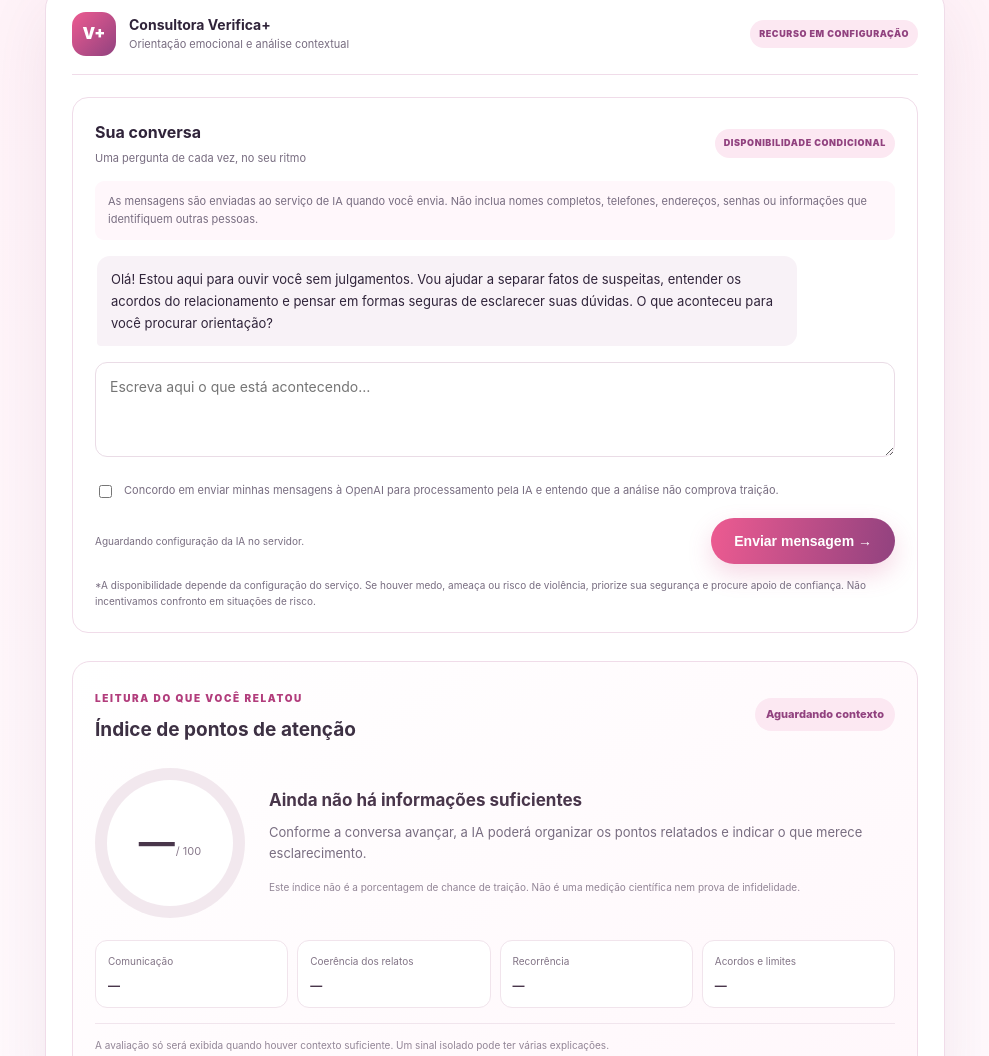
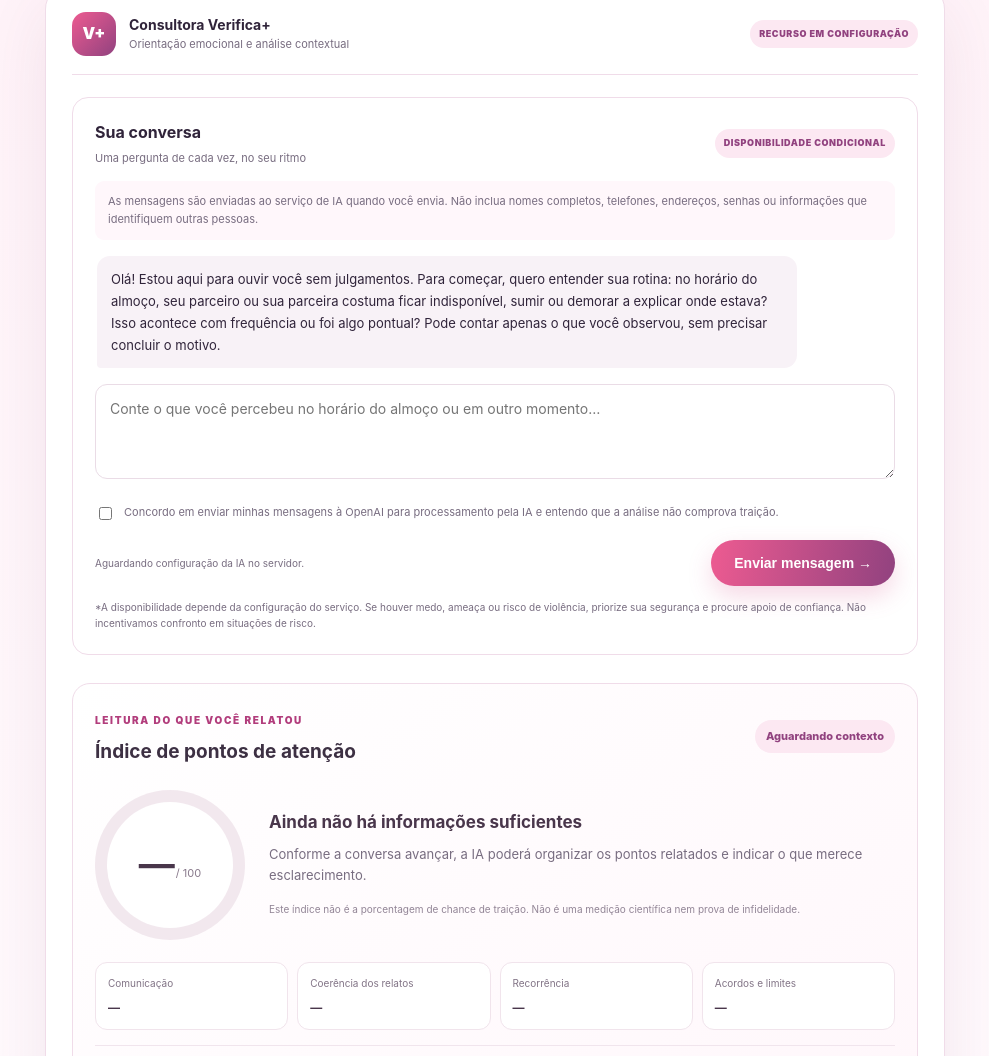
Before and after one commit to fiquericolucas/P-gina-de-consulta-, a plain HTML site: page index.html in a window 1280 px wide. Shown: the part 1926-2982 px from the top of the page, without its empty margins (145-1134 px from the left). Drawn offline with Linux system fonts and the light colour scheme.

Commit message:
Add neutral lunch-time relationship context question to chat

```diff
--- a/index.html
+++ b/index.html
@@ -58,10 +58,10 @@
 <div class="relationship-chat" id="relationship-chat">
 <div class="chat-heading"><div><b>Sua conversa</b><small>Uma pergunta de cada vez, no seu ritmo</small></div><span class="chat-live">DISPONIBILIDADE CONDICIONAL</span></div>
 <div class="chat-privacy">As mensagens são enviadas ao serviço de IA quando você envia. Não inclua nomes completos, telefones, endereços, senhas ou informações que identifiquem outras pessoas.</div>
-<div id="relationship-chat-log" class="chat-log" role="log" aria-live="polite"><div class="chat-bubble assistant">Olá! Estou aqui para ouvir você sem julgamentos. Vou ajudar a separar fatos de suspeitas, entender os acordos do relacionamento e pensar em formas seguras de esclarecer suas dúvidas. O que aconteceu para você procurar orientação?</div></div>
+<div id="relationship-chat-log" class="chat-log" role="log" aria-live="polite"><div class="chat-bubble assistant">Olá! Estou aqui para ouvir você sem julgamentos. Para começar, quero entender sua rotina: no horário do almoço, seu parceiro ou sua parceira costuma ficar indisponível, sumir ou demorar a explicar onde estava? Isso acontece com frequência ou foi algo pontual? Pode contar apenas o que você observou, sem precisar concluir o motivo.</div></div>
 <form id="relationship-chat-form" class="chat-form">
 <label class="sr-only" for="relationship-chat-input">Escreva sua mensagem</label>
-<textarea id="relationship-chat-input" rows="3" maxlength="1600" placeholder="Escreva aqui o que está acontecendo…" required></textarea>
+<textarea id="relationship-chat-input" rows="3" maxlength="1600" placeholder="Conte o que você percebeu no horário do almoço ou em outro momento…" required></textarea>
 <label class="chat-consent"><input type="checkbox" id="relationship-chat-consent" required><span>Concordo em enviar minhas mensagens à OpenAI para processamento pela IA e entendo que a análise não comprova traição.</span></label>
 <div class="chat-actions"><small id="relationship-chat-status">Aguardando configuração da IA no servidor.</small><button class="button" id="relationship-chat-send" type="submit">Enviar mensagem →</button></div>
 </form>
```
